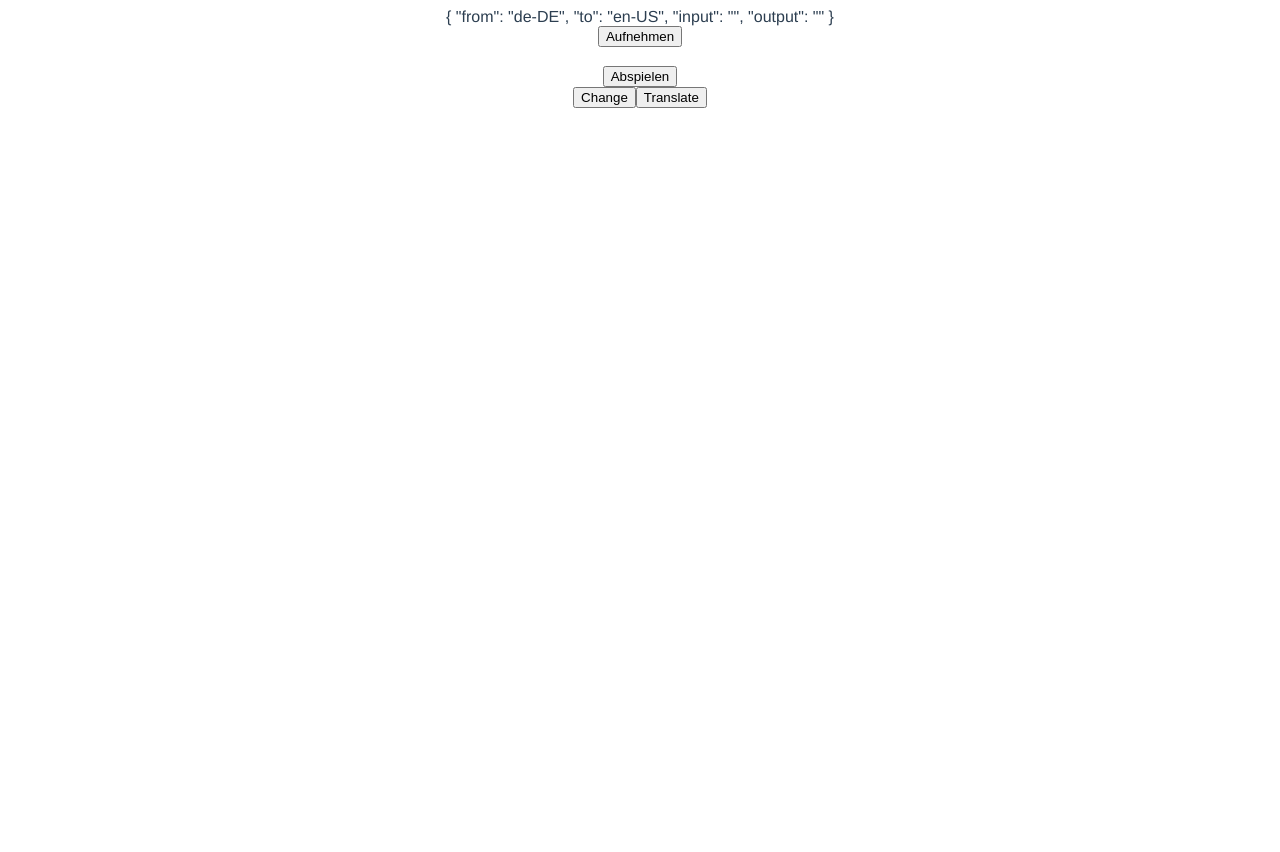
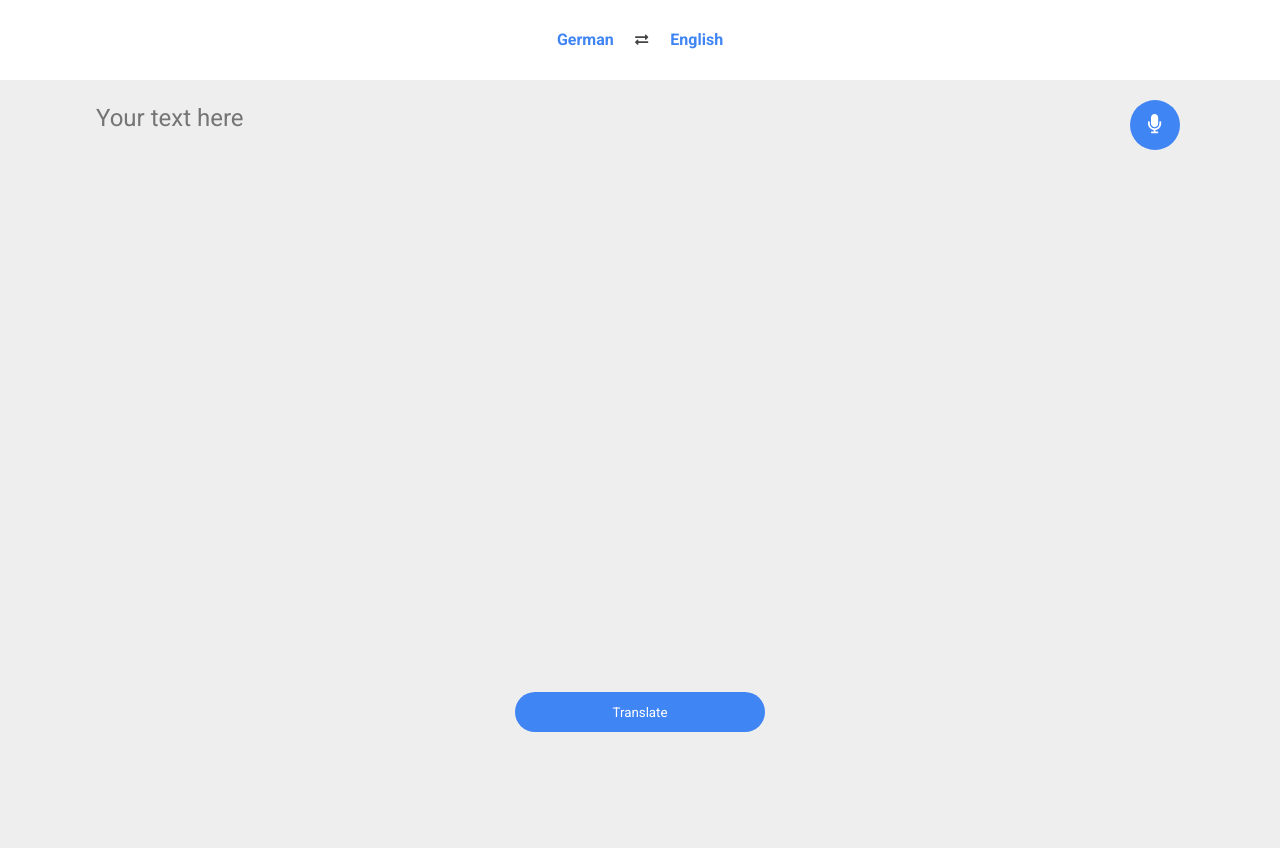
Before and after one commit to TimWriter/text-to-speech, a Vue app: page / in a window 1280 px wide. Before the commit the page ends 800 px from the top, so only its background shows below. Built offline with nearby package versions, Linux system fonts and the light colour scheme.

Commit message:
ein bisschen style muss sein

```diff
--- a/package.json
+++ b/package.json
@@ -15,6 +15,7 @@
     "vue-router": "^3.2.0"
   },
   "devDependencies": {
+    "@fortawesome/fontawesome-free": "^5.15.1",
     "@vue/cli-plugin-eslint": "~4.5.0",
     "@vue/cli-plugin-router": "~4.5.0",
     "@vue/cli-service": "~4.5.0",
--- a/src/components/SpeechRecognition.vue
+++ b/src/components/SpeechRecognition.vue
@@ -1,7 +1,16 @@
 <template>
   <div class="speech-rec">
-    <button v-on:click="rec">Aufnehmen</button>
-    {{localTranslate.input}}
+    <div v-if="isListening" class="listening">
+      <div>
+        <span></span>
+        <span></span>
+        <span></span>
+      </div>
+    </div>
+    <textarea type="text" v-model="localTranslate.input" placeholder="Your text here" />
+    <button v-on:click="rec">
+      <i class="fas fa-microphone"></i>
+    </button>
   </div>
 </template>
 
@@ -16,6 +25,7 @@ export default {
   data() {
     return {
       localTranslate: '',
+      isListening: false,
     }
   },
   mounted() {
@@ -28,9 +38,11 @@ export default {
         recognition.interimResults = false;
         recognition.maxAlternatives = 5;
         recognition.start();
+        this.isListening = true;
         var that = this;
 
         recognition.onresult = function(event) {
+            that.isListening = false;
             that.localTranslate.input = event.results[0][0].transcript;
         };
 
@@ -41,5 +53,90 @@ export default {
 
 <!-- Add "scoped" attribute to limit CSS to this component only -->
 <style scoped lang="scss">
+textarea{
+  width: 100vw;
+  height: calc(100vh - 80px);
+  border: none;
+  outline: none;
+  background-color: #eee;
+  padding: none;
+  font-size: 1.5em;
+  padding: 1em 4em 1em 4em;
+  font-family: 'Roboto', sans-serif;
+}
 
+button{
+  position: absolute;
+  top: 20px;
+  right: 100px;
+  border: none;
+  width: 50px;
+  height: 50px;
+  border-radius: 25px;
+  background-color:  #4085F4;
+  font-size: 1.2em;
+  color: #fff;
+  cursor: pointer;
+  outline: none;
+  &:hover{
+        background-color: #2e61b4;
+      }
+}
+
+.listening{
+  position: absolute;
+  left: 0;
+  top: 0;
+  width: 100vw;
+  height: calc(100vh - 80px);
+  z-index: 10;
+  background-color: rgba(255, 255, 255, 0.6);
+
+  div{
+    position: absolute;
+    left: 50%;
+    top: 40%;
+    width: 90px;
+    height: 20px;
+    transform: translate(-50%, -50%);
+
+    span{
+      position: absolute;
+      width: 20px;
+      height: 20px;
+      border-radius: 10px;
+      background-color:  #4085F4;
+
+      &:nth-child(1){
+        left: 0;
+          animation-name: recording;
+          animation-duration: 1s;
+          animation-delay: 0s;
+          animation-iteration-count: infinite;
+      }
+
+      &:nth-child(2){
+        left: 30px;
+        animation-name: recording;
+          animation-duration: 1s;
+          animation-delay: .3s;
+          animation-iteration-count: infinite;
+      }
+
+      &:nth-child(3){
+        left: 60px;
+        animation-name: recording;
+          animation-duration: 1s;
+          animation-delay: .6s;
+          animation-iteration-count: infinite;
+      }
+    }
+  }
+}
+
+@keyframes recording {
+  0%   {transform: translateY(0px);}
+  50%  {transform: translateY(-20px);}
+  0%   {transform: translateY(0px);}
+}
 </style>
--- a/src/components/TextToSpeach.vue
+++ b/src/components/TextToSpeach.vue
@@ -1,18 +1,22 @@
 <template>
   <div class="text-to-speech">
     <div id="app">
-
-
-    <div class="form-container">
-
+    <div class="form-container"  v-bind:class="{ active: localTranslate.output !== '', hidden: localTranslate.output == '' }">
       <form @submit.prevent="speak">
-        <h3>{{localTranslate.output}}</h3>
-
-        <button type="submit" class="btn btn-success">Abspielen</button>
+        <span v-if="localTranslate.to == 'de-DE'">
+        German
+        </span>
+        <span v-if="localTranslate.to == 'en-US'">
+          English
+        </span>
+        <div>
+          {{localTranslate.output}}
+        </div>
+        <button type="submit" class="btn btn-success">
+          <i class="fas fa-volume-up"></i>
+        </button>
       </form>
-
     </div>
-
 </div>
   </div>
 </template>
@@ -87,5 +91,57 @@ export default {
 
 <!-- Add "scoped" attribute to limit CSS to this component only -->
 <style scoped lang="scss">
+.form-container{
+  position: absolute;
+  left: 50%;
+  bottom: 30vh;
+  background-color:  #4085F4;
+  font-family: 'Roboto', sans-serif;
+  width: 90vw;
+  height: 30vh;
+  transform: translateX(-50%);
+  border-radius: 20px;
 
+  span{
+    position: absolute;
+    left: 2em;
+    top: 1em;
+    font-size: 1.2em;
+    color: #fff;
+    font-weight: bold;
+  }
+
+  div{
+    position: absolute;
+    left: 2em;
+    top: 3em;
+    font-size: 1.2em;
+    color: #fff;
+  }
+
+  button{
+    position: absolute;
+    right: 2em;
+    top: 1em;
+    appearance: none;
+    outline: none;
+    border: none;
+    background-color:  #4085F4;
+    color: white;
+    font-size: 1.2em;
+    cursor: pointer;
+
+    &:hover{
+      color: #ddd;
+    }
+  }
+}
+
+.hidden{
+  opacity: 0;
+}
+
+.active{
+  transition: .3s;
+}
 </style>
--- a/src/router/index.js
+++ b/src/router/index.js
@@ -1,6 +1,8 @@
 import Vue from 'vue'
 import VueRouter from 'vue-router'
 import Home from '../views/Home.vue'
+import '@fortawesome/fontawesome-free/css/all.css'
+import '@fortawesome/fontawesome-free/js/all.js'
 
 Vue.use(VueRouter)
 
--- a/src/views/Home.vue
+++ b/src/views/Home.vue
@@ -1,10 +1,30 @@
 <template>
   <div class="home">
-    {{translate}}
-    <SpeechRecognition v-bind:translate="translate" />
-    <TextToSpeach v-bind:translate="translate" />
-    <button v-on:click="changeLanguages">Change</button>
-    <button v-on:click="call">Translate</button>
+    <header>
+      <div>
+        <div v-if="translate.from == 'de-DE'">
+        German
+      </div>
+      <div v-if="translate.from == 'en-US'">
+        English
+      </div>
+      <button v-on:click="changeLanguages">
+        <i class="fas fa-exchange-alt"></i>
+      </button>
+      <div v-if="translate.to == 'de-DE'">
+        German
+      </div>
+      <div v-if="translate.to == 'en-US'">
+        English
+      </div>
+      </div>
+    </header>
+    <main>
+      <SpeechRecognition v-bind:translate="translate" />
+      <TextToSpeach v-bind:translate="translate" />
+      <button v-on:click="call">Translate</button>
+    </main>
+
   </div>
 </template>
 
@@ -68,3 +88,75 @@ export default {
   }
 }
 </script>
+<style scoped lang="scss">
+  @import url('https://fonts.googleapis.com/css2?family=Roboto:wght@100;400;500;700&display=swap');
+
+
+  header{
+    position: absolute;
+    left: 0;
+    top: 0;
+    width: 100%;
+    height: 80px;
+    background-color: #fff;
+    display: flex;
+    flex-direction: column;
+    justify-content: center;
+    font-family: 'Roboto', sans-serif;
+    overflow: hidden;
+
+    *{
+      display: inline-block;
+
+    }
+
+    button{
+      appearance: none;
+      border: none;
+      background-color: #fff;
+      color: #444;
+      margin:  0 1em 0 1em;
+      outline: none;
+      cursor: pointer;
+      width: 30px;
+      height: 30px;
+      border-radius: 15px;
+      &:hover{
+        background-color: #ddd;
+      }
+    }
+
+    div{
+      color: #4085F4;
+      font-weight: bold;
+    }
+  }
+
+  main{
+    position: absolute;
+    top: 80px;
+    width: 100%;
+    left: 0;
+    overflow: hidden;
+
+    button{
+      position: absolute;
+      bottom: 15vh;
+      left: 50%;
+      transform: translateX(-50%);
+      width: 250px;
+      height: 40px;
+      border-radius: 20px;
+      background-color: #4085F4;
+      color: #fff;
+      border: none;
+      cursor: pointer;
+      outline: none;
+      font-family: 'Roboto', sans-serif;
+
+      &:hover{
+        background-color: #2e61b4;
+      }
+    }
+  }
+</style>
```
Also changed, not shown: 1 other file (tests, documents, lock files or other folders).
